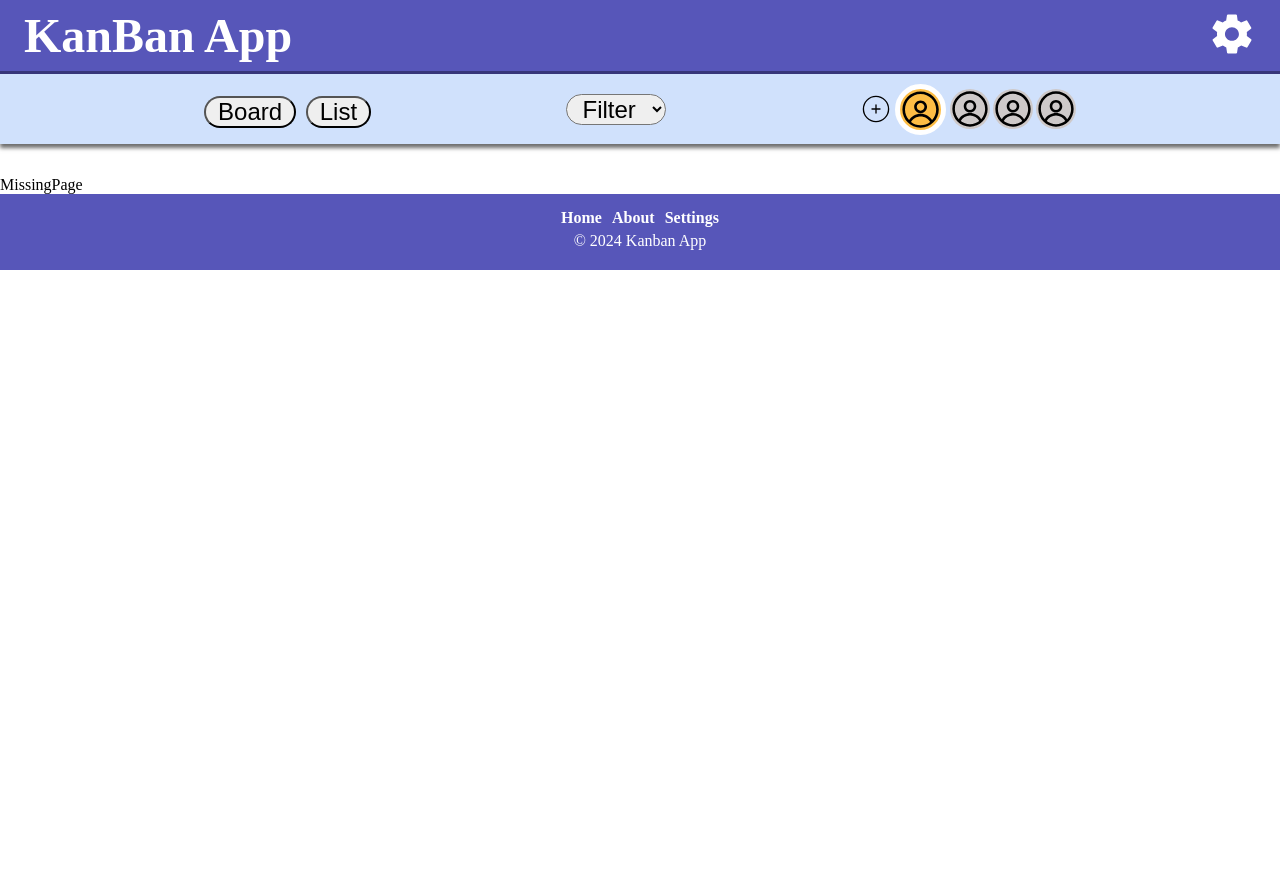
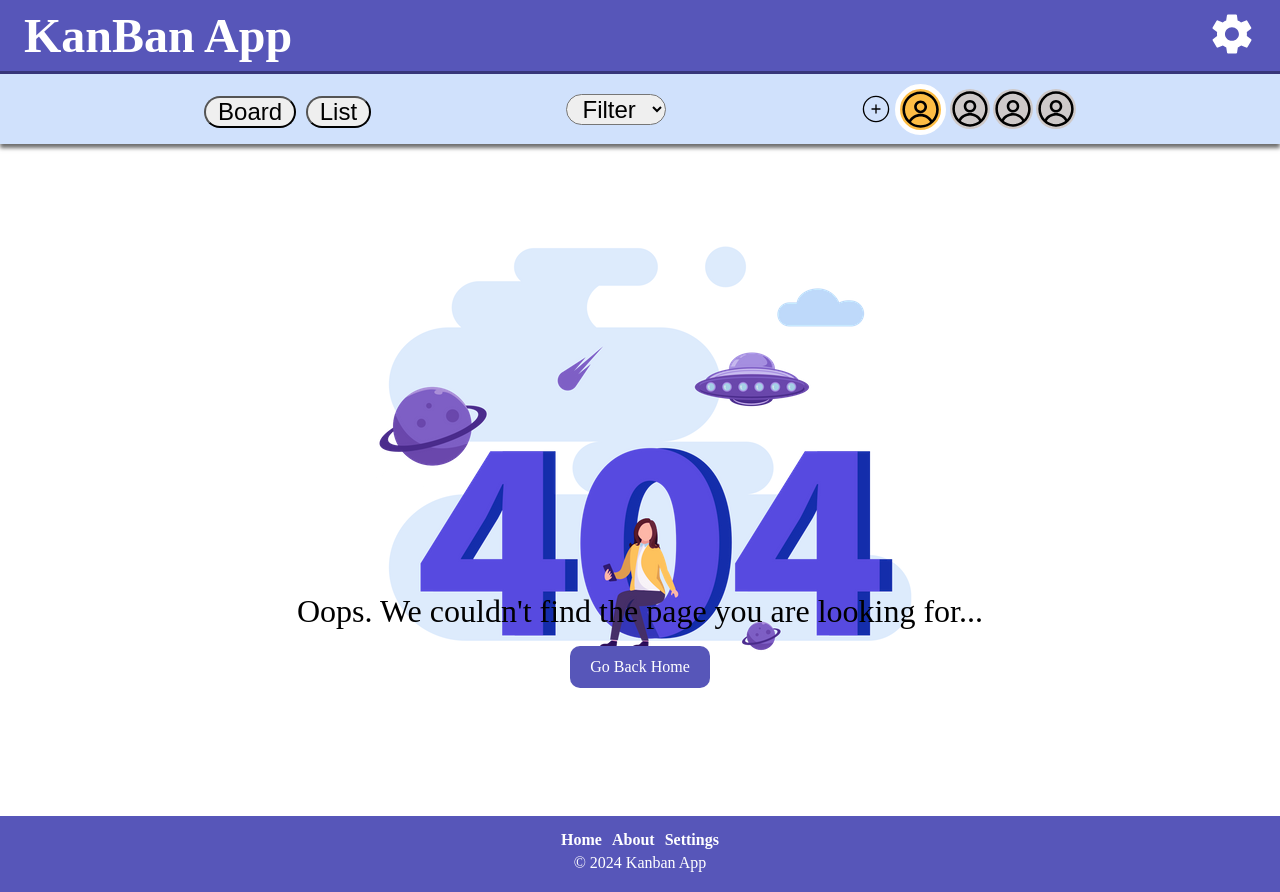
Before and after one commit to jumistrandberg/kanban_collab, a React (Vite) app: page /about in a window 1280 px wide. Before the commit the page ends 800 px from the top, so only its background shows below. Built offline with nearby package versions, Linux system fonts and the light colour scheme.

Commit message:
created missing page with styling, img and redirect back to home

```diff
--- a/src/pages/MissingPage.jsx
+++ b/src/pages/MissingPage.jsx
@@ -1,7 +1,18 @@
 import React from "react";
+import { Link } from "react-router-dom";
+import styles from "../styling/MissingPage.module.css";
 
 const MissingPage = () => {
-  return <div>MissingPage</div>;
+  return (
+    <div className={styles.MissingContainer}>
+      <p className={styles.MissingText}>
+        Oops. We couldn't find the page you are looking for...
+      </p>
+      <Link to="/" className={styles.MissingBtn}>
+        Go Back Home
+      </Link>
+    </div>
+  );
 };
 
 export default MissingPage;
--- /dev/null
+++ b/src/styling/MissingPage.module.css
@@ -0,0 +1,45 @@
+.MissingContainer {
+  display: flex;
+  flex-direction: column;
+  align-items: center;
+  justify-content: center;
+  min-height: 80vh;
+  text-align: center;
+  background-image: url("../assets/404.png");
+  background-repeat: no-repeat;
+  background-size: auto;
+  background-position-x: center;
+  background-position-y: 50px;
+}
+
+.MissingText {
+  font-size: 2rem;
+  margin-top: 14rem;
+  padding-top: 4rem;
+  margin-bottom: 1rem;
+}
+
+.MissingBtn {
+  padding: 12px 20px;
+  background-color: #5756b9;
+  color: #fff;
+  border-radius: 10px;
+  text-decoration: none;
+  font-size: 1rem;
+}
+
+.MissingBtn:hover {
+  background-color: #7876ff;
+}
+
+@media only screen and (max-width: 800px) {
+  .MissingContainer {
+    background-size: 400px;
+  }
+  .MissingText {
+    font-size: 1.4rem;
+    margin-top: 0;
+    padding-top: 2rem;
+    margin-bottom: 1rem;
+  }
+}
```
Also changed, not shown: src/assets/404.png (added).
